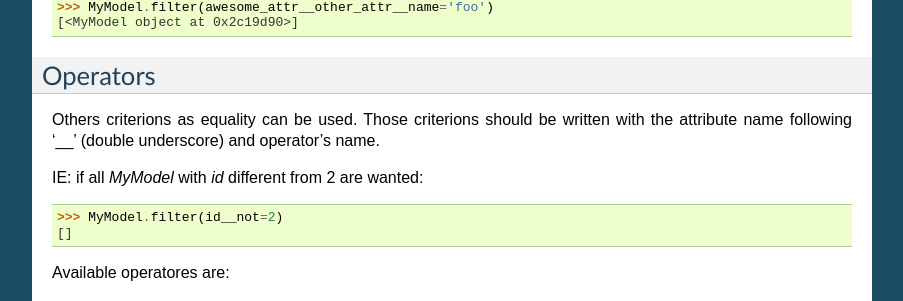
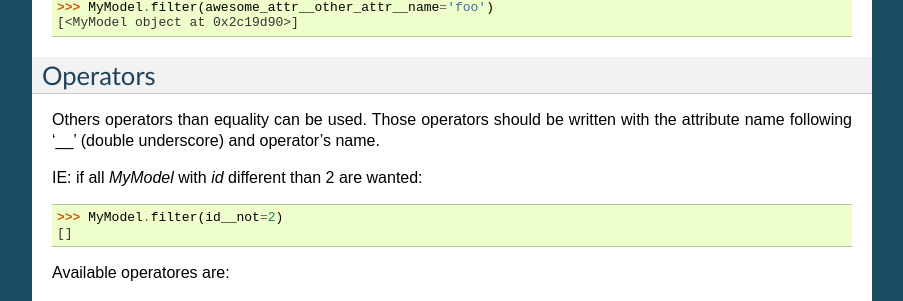
Before and after one commit to moumoutte/sqla_helpers, a Sphinx documentation site: the page built from doc/sqla_helpers.rst, in a window 1280 px wide and 900 px high, scrolled down 2540 px. Shown: the part 149-450 px from the top of the window, without its empty margins (198-1101 px from the left). Built offline with Sphinx 7.4.7, drawn with Linux system fonts in a browser that asks for light colours; some of the changed text lies outside the part shown.

Commit message:
Again correrction

```diff
--- a/doc/sqla_helpers.rst
+++ b/doc/sqla_helpers.rst
@@ -101,10 +101,9 @@ But sometimes, may be you need to change it while application is running. So, yo
     >>> new_db_session = amazing_function()
     >>> BaseModel.register_sessionmaker(new_db_session)
     Traceback (most recent call last):
-    File "<stdin>", line 1, in <module>
+        File "<stdin>", line 1, in <module>
     SessionMakerExists: A session maker is already registered.
     >>> BaseModel.register_sessionmaker(new_db_session, force=True)
-
 
 Basic use case :
 
@@ -178,10 +177,10 @@ Quering all `MyModel` with a `MyOtherObject` has `MyOtherOtherObject` has a `nam
 Operators
 ---------
 
-Others criterions as equality can be used. Those criterions should be written
+Others operators than equality can be used. Those operators should be written
 with the attribute name following '__' (double underscore) and operator's name.
 
-IE: if all `MyModel` with `id` different from 2 are wanted:
+IE: if all `MyModel` with `id` different than 2 are wanted:
 
 .. code-block:: python
 
```
